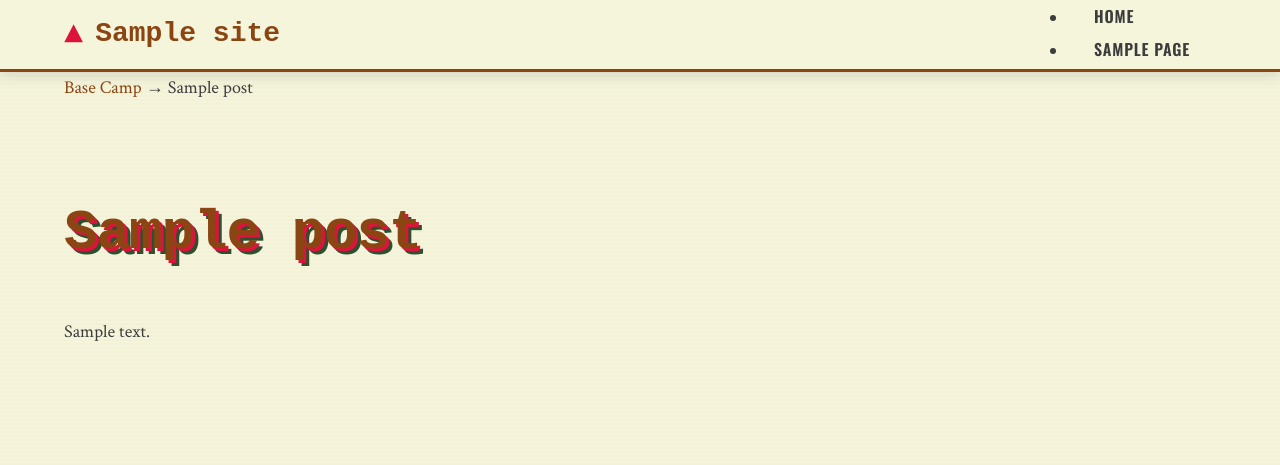
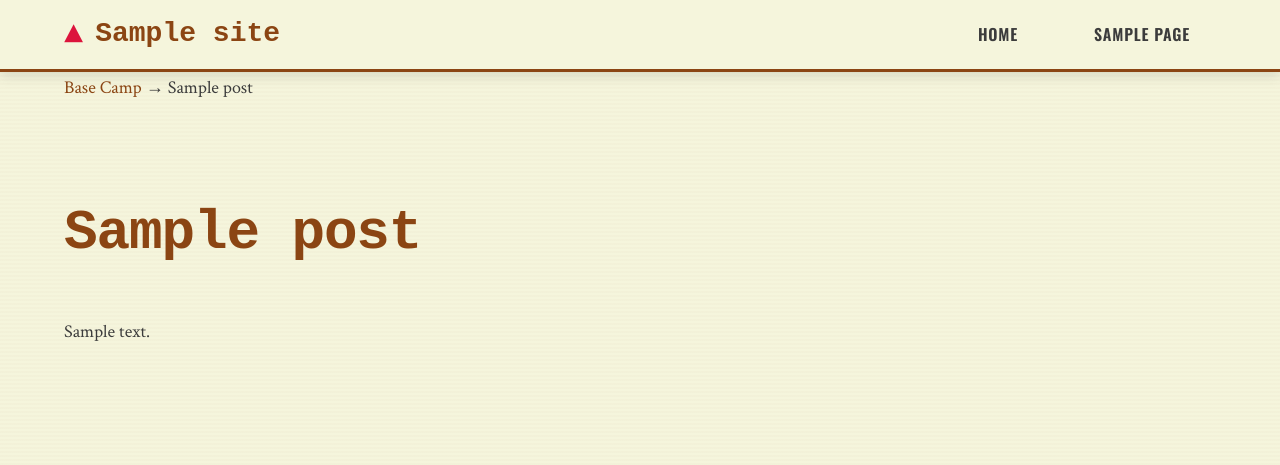
Before and after one commit to jimmitchellnc83-maker/wandering_gorilla, a WordPress theme: template page.php in a window 1280 px wide. Shown: the top 465 px of the page. Run offline with PHP 8.4 and a stand-in for WordPress, Linux system fonts and the light colour scheme; the site name, menu and one post (Sample post) are stand-ins, and other content is empty.

Commit message:
Remove text shadows from headlines and fix navigation menu layout
- Remove layered text-shadow effects from h1 and h2 for cleaner typography
- Add proper list styling to navigation menu (ul/li elements)
- Ensure menu items display inline horizontally
- Improve menu readability and layout

```diff
--- a/style.css
+++ b/style.css
@@ -130,16 +130,11 @@ h1, h2, h3, h4, h5, h6 {
 
 h1 {
   font-size: 3.5rem;
-  text-shadow:
-    3px 3px 0 var(--color-accent),
-    6px 6px 0 var(--color-support);
   margin-bottom: var(--space-lg);
 }
 
 h2 {
   font-size: 2.5rem;
-  text-shadow:
-    2px 2px 0 rgba(220, 20, 60, 0.3);
 }
 
 h3 {
@@ -316,6 +311,20 @@ blockquote::before {
   align-items: center;
 }
 
+.main-navigation ul {
+  display: flex;
+  gap: var(--space-md);
+  list-style: none;
+  margin: 0;
+  padding: 0;
+  align-items: center;
+}
+
+.main-navigation li {
+  margin: 0;
+  padding: 0;
+}
+
 .main-navigation a {
   font-family: var(--font-ui);
   font-size: 1rem;
@@ -328,6 +337,7 @@ blockquote::before {
   transition: var(--transition-base);
   font-weight: 600;
   position: relative;
+  display: block;
 }
 
 .main-navigation a::before {
```
